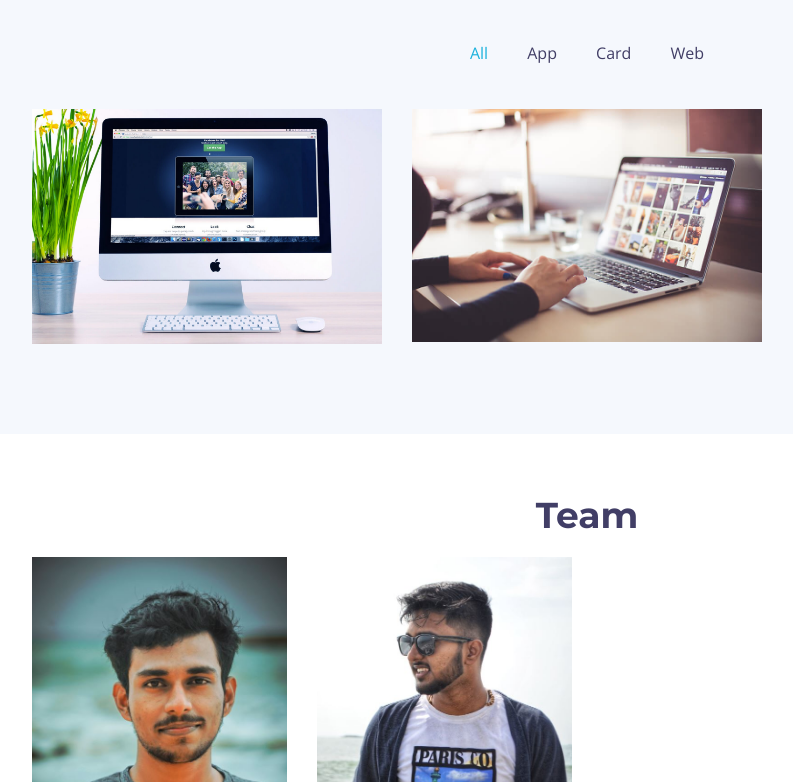
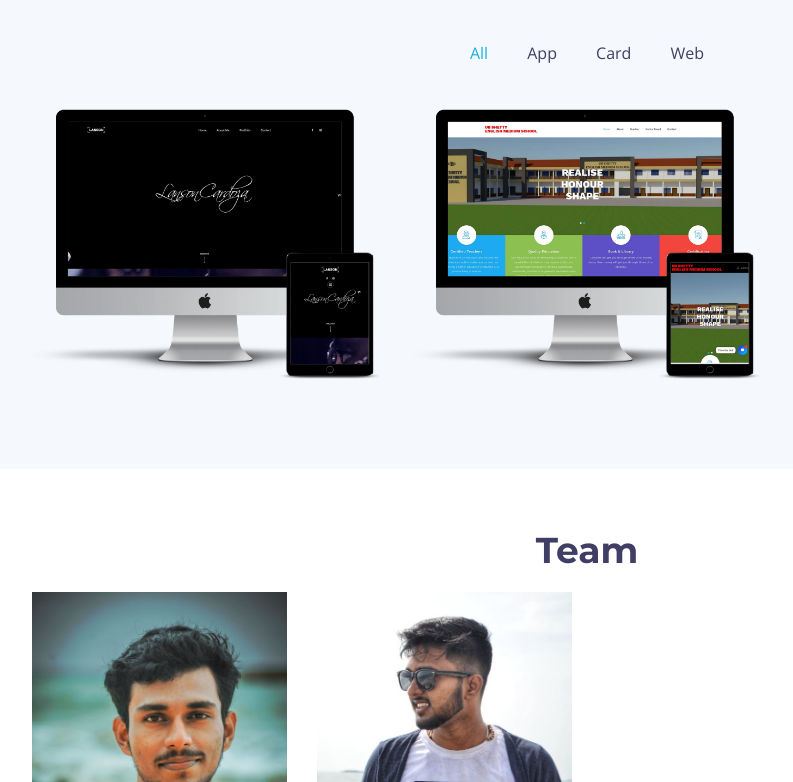
Before and after one commit to crowdspoonservice/crowdspoonservice.github.io, a plain HTML site: page index.html in a window 1280 px wide. Shown: the part 3483-4265 px from the top of the page, without its empty margins (53-846 px from the left). Drawn offline with nearby package versions, Linux system fonts and the light colour scheme; some packages are replaced by stand-ins of ours; a script that the page names is missing; files whose address does not match are found by name.

Commit message:
Update index.html

```diff
--- a/index.html
+++ b/index.html
@@ -285,7 +285,7 @@
 
           <div class="col-lg-4 col-md-6 portfolio-item filter-web">
             <div class="portfolio-wrap">
-              <img src="assets/img/portfolio/web3.jpg" class="img-fluid" alt="">
+              <img src="assets/img/portfolio/111.png" class="img-fluid" alt="">
               <div class="portfolio-info">
                 <h4><a href="https://lansoncardoza.com/">lansoncardoza.com</a></h4>
                 <p>Website</p>
@@ -295,7 +295,7 @@
 
           <div class="col-lg-4 col-md-6 portfolio-item filter-web">
             <div class="portfolio-wrap">
-              <img src="assets/img/portfolio/web1.jpg" class="img-fluid" alt="">
+              <img src="assets/img/portfolio/222.png" class="img-fluid" alt="">
               <div class="portfolio-info">
                 <h4><a href="https://ubshettyschool.com/">UB SHETTY School</a></h4>
                 <p>Website</p>
```
